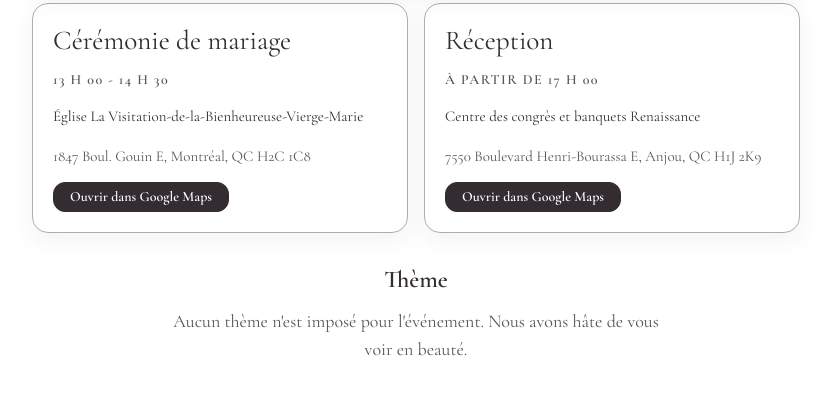
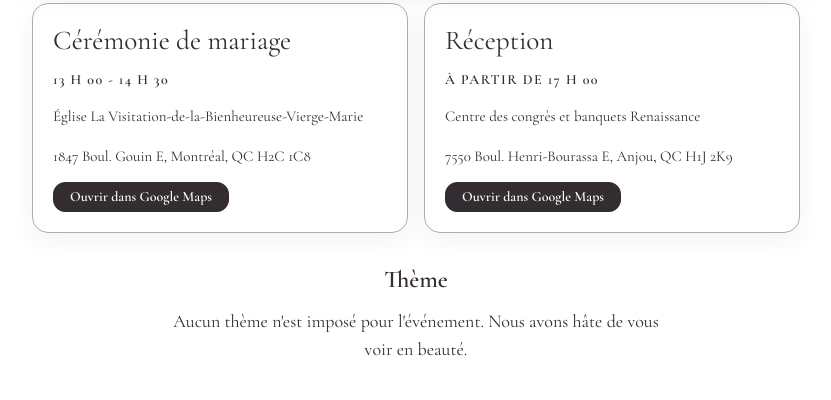
Before and after one commit to Freshafro/wedding-invitation, a Next.js app: page /schedule in a window 1280 px wide. Shown: the part 832-1232 px from the top of the page, without its empty margins (224-1055 px from the left). Built offline with nearby package versions, Linux system fonts and the light colour scheme; no server answers.

Commit message:
Removed text color

```diff
--- a/app/schedule/page.tsx
+++ b/app/schedule/page.tsx
@@ -30,7 +30,7 @@ export default async function SchedulePage({
 
             <div className="mt-6 space-y-2">
               <h1 className="font-display text-xl leading-tight sm:text-4xl">{t.scheduleTitle}</h1>
-              <p className="text-base font-semibold tracking-[0.08em] text-[#5c5358]">{t.dateLabel}</p>
+              <p className="text-base font-semibold tracking-[0.08em]">{t.dateLabel}</p>
             </div>
 
 
@@ -50,11 +50,11 @@ export default async function SchedulePage({
             <div className="mt-5 grid gap-4 sm:grid-cols-2">
               <article className="flex h-full flex-col gap-3 rounded-2xl border border-[var(--border-muted)] bg-white p-4 shadow-[0_8px_24px_rgba(51,44,48,0.06)] sm:p-5">
                 <h2 className="font-display text-2xl leading-tight sm:text-[1.7rem]">{t.ceremonyTitle}</h2>
-                <p className="text-xs font-semibold uppercase tracking-[0.1em] text-[#5c5358] sm:text-sm">
+                <p className="text-xs font-semibold uppercase tracking-[0.1em] sm:text-sm">
                   {t.ceremonyTime}
                 </p>
                 <p className="text-[15px] leading-7">{t.ceremonyVenue}</p>
-                <p className="text-[15px] leading-7 text-[#5c5358]">1847 Boul. Gouin E, Montréal, QC H2C 1C8</p>
+                <p className="text-[15px] leading-7">1847 Boul. Gouin E, Montréal, QC H2C 1C8</p>
                 <a
                   href="https://www.google.com/maps/search/?api=1&query=1847+Boul.+Gouin+E%2C+Montr%C3%A9al%2C+QC+H2C+1C8"
                   target="_blank"
@@ -67,12 +67,12 @@ export default async function SchedulePage({
 
               <article className="flex h-full flex-col gap-3 rounded-2xl border border-[var(--border-muted)] bg-white p-4 shadow-[0_8px_24px_rgba(51,44,48,0.06)] sm:p-5">
                 <h2 className="font-display text-2xl leading-tight sm:text-[1.7rem]">{t.receptionTitle}</h2>
-                <p className="text-xs font-semibold uppercase tracking-[0.1em] text-[#5c5358] sm:text-sm">
+                <p className="text-[15px] font-semibold uppercase tracking-[0.1em] sm:text-sm">
                   {t.receptionTime}
                 </p>
                 <p className="text-[15px] leading-7">{t.receptionVenue}</p>
-                <p className="text-[15px] leading-7 text-[#5c5358]">
-                  7550 Boulevard Henri-Bourassa E, Anjou, QC H1J 2K9
+                <p className="text-[15px] leading-7">
+                  7550 Boul. Henri-Bourassa E, Anjou, QC H1J 2K9
                 </p>
                 <a
                   href="https://www.google.com/maps/search/?api=1&query=7550+Boulevard+Henri-Bourassa+E%2C+Anjou%2C+QC+H1J+2K9"
@@ -86,10 +86,10 @@ export default async function SchedulePage({
             </div>
 
             <div className="mt-8 mx-auto w-full max-w-prose text-center">
-              <h2 className="font-display font-semibold text-2xl leading-tight text-[#332c30] sm:text-center">
+              <h2 className="font-display font-semibold text-2xl leading-tight sm:text-center">
                 {t.scheduleThemeTitle}
               </h2>
-              <p className="mt-3 text-lg leading-7 text-[#5c5358]">{t.scheduleThemeBody}</p>
+              <p className="mt-3 text-lg leading-7">{t.scheduleThemeBody}</p>
             </div>
           </section>
 
```
